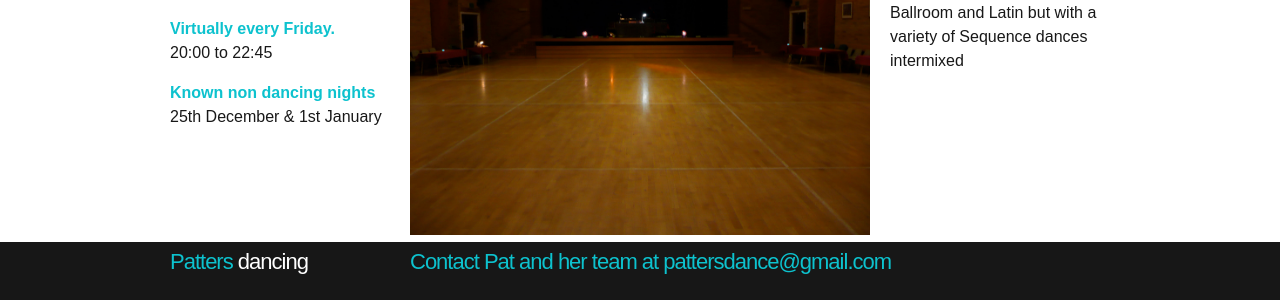
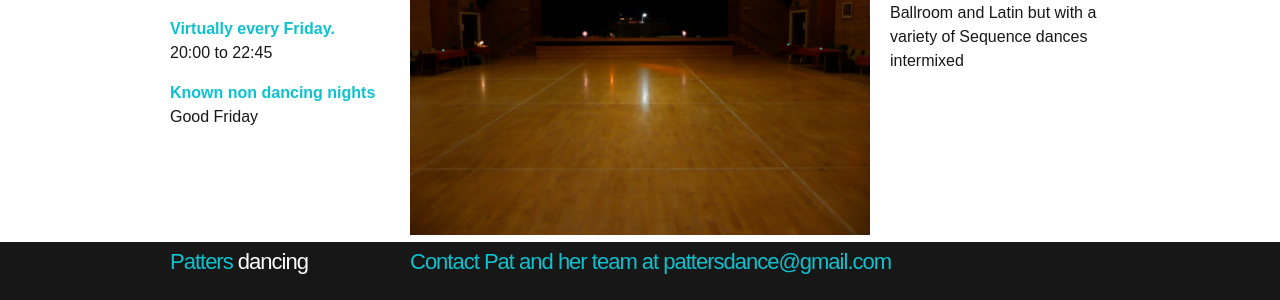
Before and after one commit to ramsayd/patters, a Jekyll site: the page built from 00_index.md, in a window 1280 px wide. Shown: the part 284-584 px from the top of the page. Built offline with Jekyll 4.4.1, drawn with Linux system fonts in a browser that asks for light colours.

Commit message:
Update 00_index.md

```diff
--- a/00_index.md
+++ b/00_index.md
@@ -13,7 +13,7 @@ permalink: "index.html"
       <dt class="heading-text">Virtually every Friday.</dt>
       <dt>20:00 to 22:45</dt>
       <dt class="heading-text non-dancing">Known non dancing nights</dt>
-            <dt>25th December & 1st January</dt>
+            <dt>Good Friday</dt>
     </dl>
   </dl>
 </article>
```
